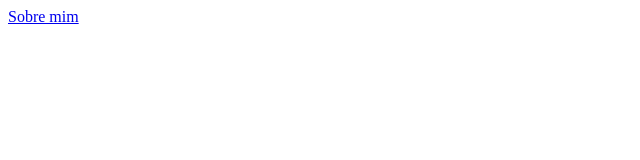
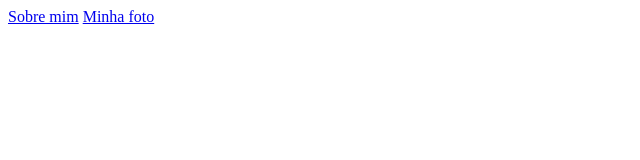
Before and after one commit to junodluk/intro-front-html-css, a plain HTML site: page index.html in a window 1280 px wide. Shown: the full height of the page, 0-640 px from the left. Drawn offline with Linux system fonts and the light colour scheme.

Commit message:
17 - Link para imagens

```diff
--- a/index.html
+++ b/index.html
@@ -7,5 +7,9 @@
     </head>
     <body>
         <a href="paginas/sobre.html">Sobre mim</a>
+        <!--
+            da mesma forma que podemos fazer um link para uma página, podemos fazer também para uma imagem
+        -->
+        <a href="imagens/avatar.png">Minha foto</a>
     </body>
 </html>
```
